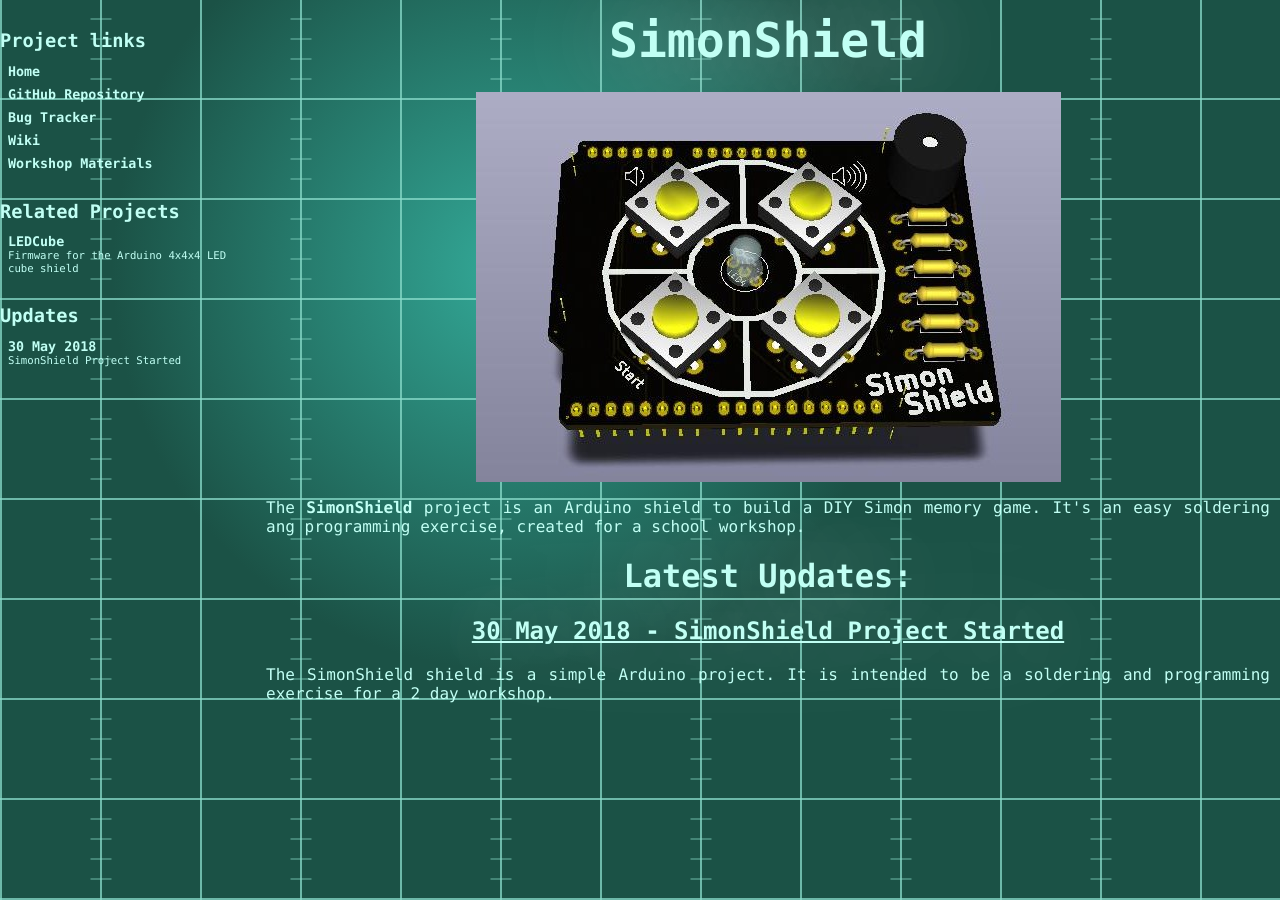
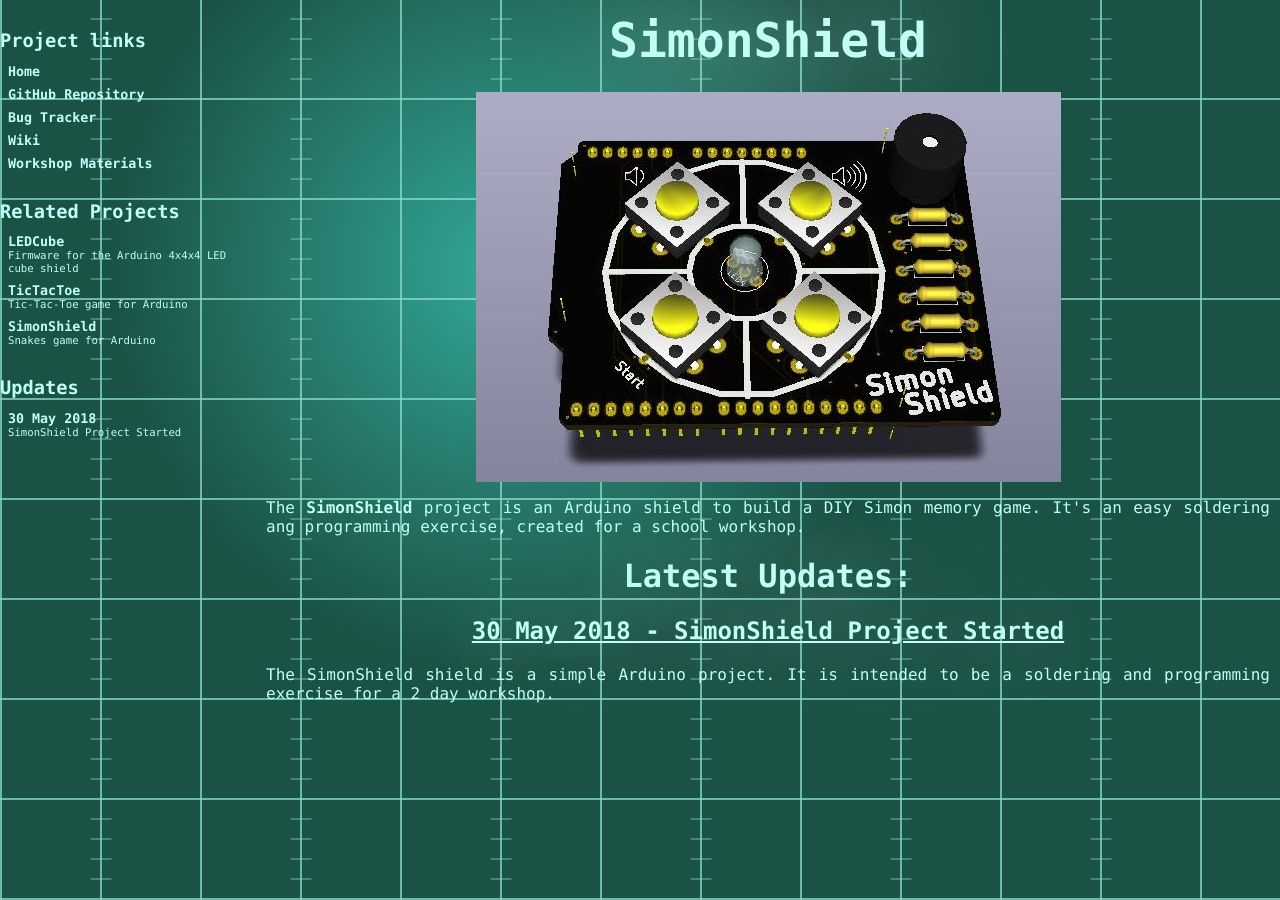
Before and after one commit to hotwolf/SimonShield, a Jekyll site: the page built from index.html, in a window 1280 px wide. Built offline with Jekyll 4.4.1, drawn with Linux system fonts in a browser that asks for light colours.

Commit message:
updated related projects

```diff
--- a/404.html
+++ b/404.html
@@ -69,7 +69,7 @@
 <div class="link">
 <a class="active" href="#LoLSnakes">
 <h1>LoLSnakes</h1>
-A Snakes game for Arduino project
+Snakes game for Arduino
 </a>
 </div><!--<div id="link">-->
 
--- a/_includes/RelatedProjects.html
+++ b/_includes/RelatedProjects.html
@@ -5,7 +5,23 @@
 <div class="link">
 <a class="active" href="//hotwolf.github.io/LEDCube">
 <h1>LEDCube</h1>
-Firmware for the Arduino  4x4x4 LED cube shield
+Firmware for the Arduino 4x4x4 LED cube shield
+</a>
+</div><!--<div id="link">-->
+
+<!-- TicTacToe -->
+<div class="link">
+<a class="active" href="//hotwolf.github.io/TicTacToe">
+<h1>TicTacToe</h1>
+Tic-Tac-Toe game for Arduino
+</a>
+</div><!--<div id="link">-->
+
+<!-- LoLSnakes -->
+<div class="link">
+<a class="active" href="//hotwolf.github.io/LoLSnakes">
+<h1>SimonShield</h1>
+Snakes game for Arduino
 </a>
 </div><!--<div id="link">-->
 
```
